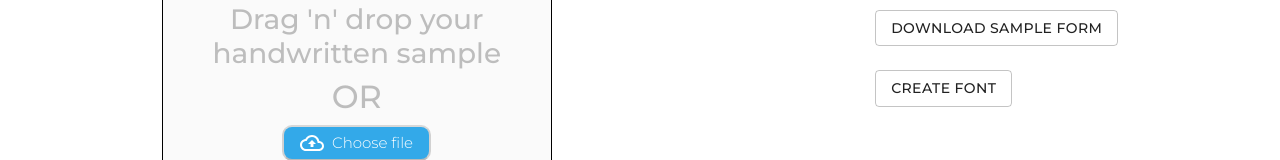
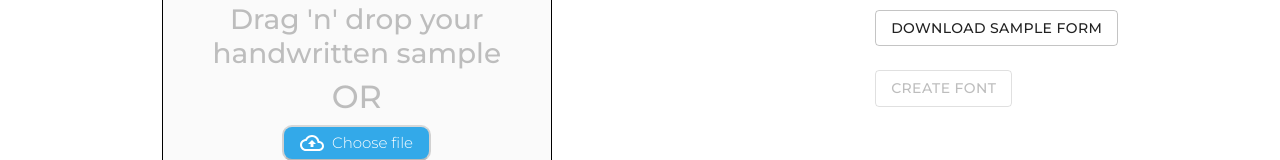
Before and after one commit to builtree/handwrite-web, a React (Create React App) app: page / in a window 1280 px wide. Shown: the part 372-532 px from the top of the page. Built offline with nearby package versions, Linux system fonts and the light colour scheme.

Commit message:
Disable create font button when no image is uploaded

```diff
--- a/src/Home.js
+++ b/src/Home.js
@@ -166,7 +166,7 @@ function Home(props) {
             </div>
             <div className="submit-button">
               <Button variant="outlined" href="https://github.com/cod-ed/handwrite/raw/dev/handwrite_sample.pdf">Download Sample Form</Button><br /><br />
-              <Button type="submit" variant="outlined" disabled={loading()}>
+              <Button type="submit" variant="outlined" disabled={loading() || currentState === 0}>
                 CREATE FONT
               </Button>
               <br /><br />
```
